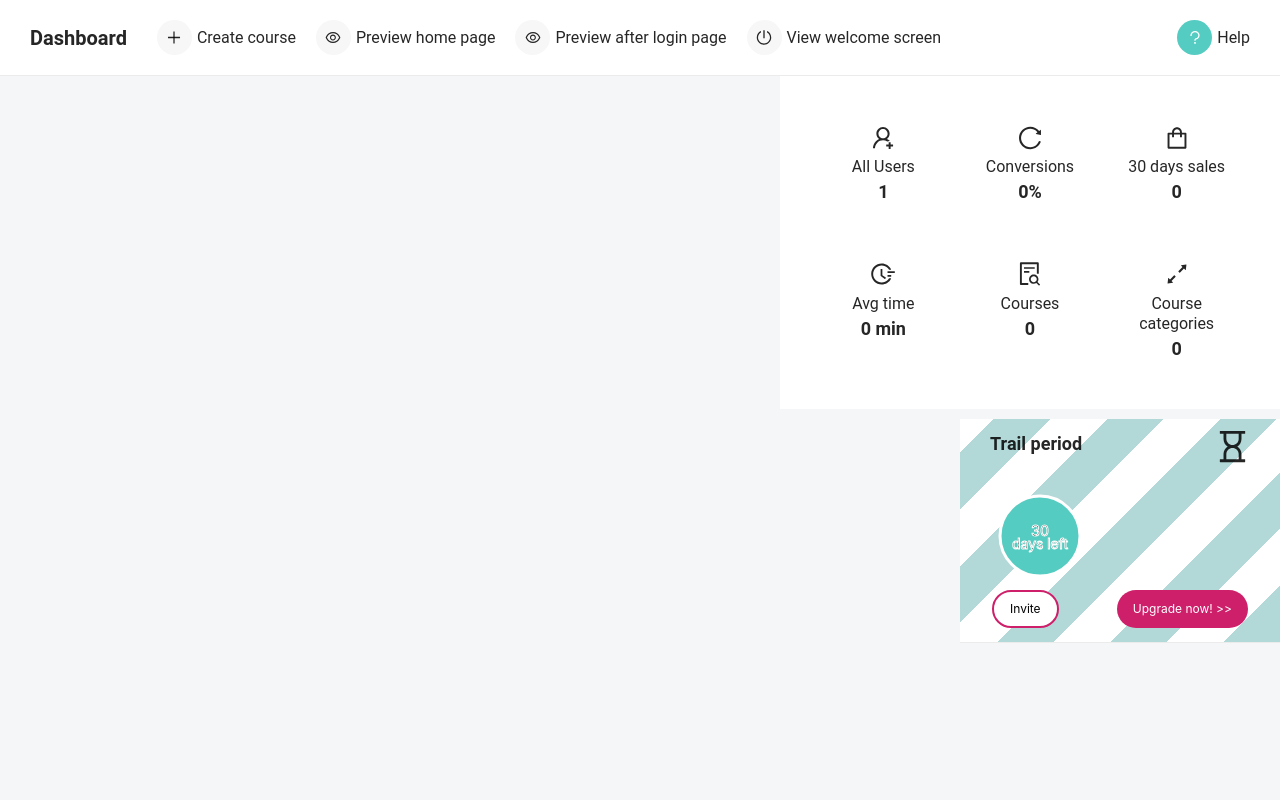
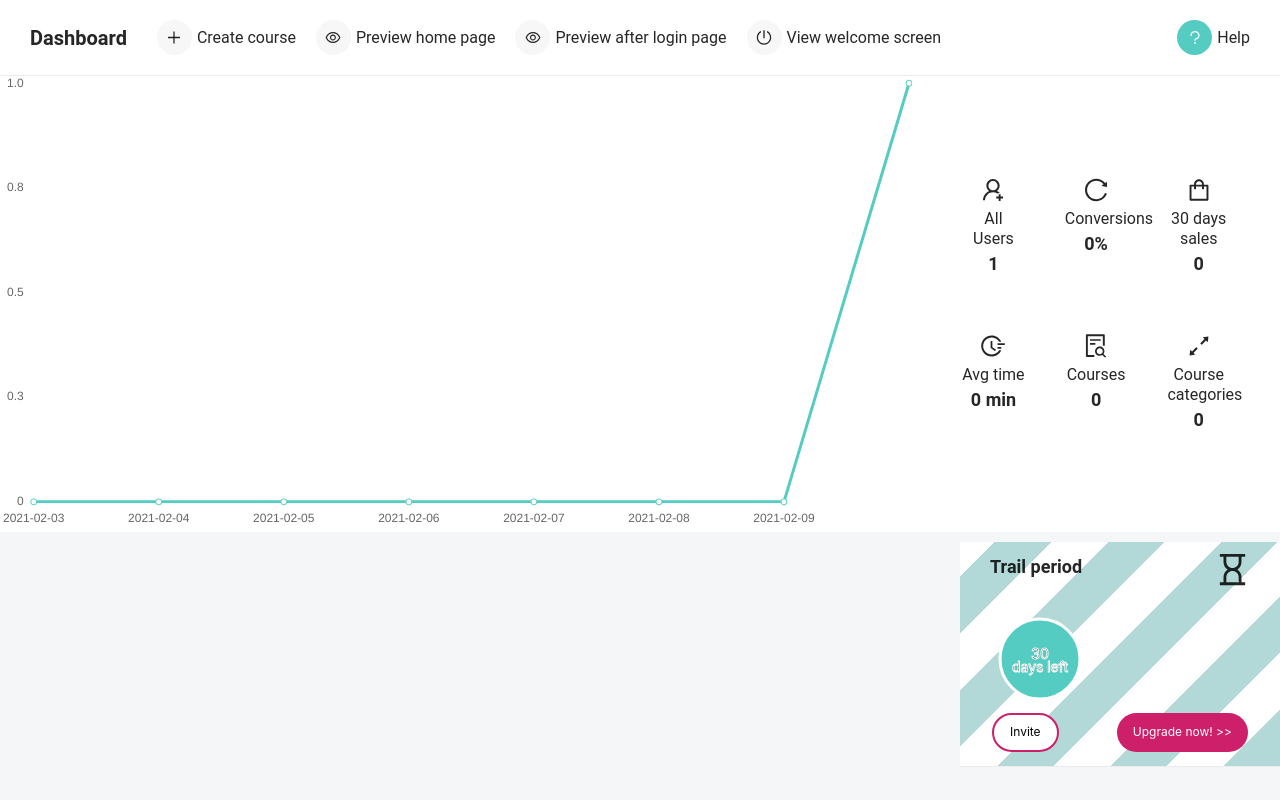
Before and after one commit to jaypratap619/Hubx_Assignment, a React (Create React App) app: page / in a window 1280 px wide. Built offline with nearby package versions, Linux system fonts and the light colour scheme.

Commit message:
added Line Chart

```diff
--- a/package.json
+++ b/package.json
@@ -8,7 +8,9 @@
     "@testing-library/react": "^11.2.6",
     "@testing-library/user-event": "^12.8.3",
     "antd": "^4.15.1",
+    "chart.js": "^2.9.4",
     "react": "^17.0.2",
+    "react-chartjs-2": "^2.11.1",
     "react-dom": "^17.0.2",
     "react-scripts": "4.0.3",
     "styled-components": "^5.2.3",
--- a/src/App.css
+++ b/src/App.css
@@ -2,6 +2,11 @@
   text-align: center;
   background: #f5f6f8;
   min-height: 100vh;
+}
+
+.row{
+  display: flex;
+  justify-content: space-between;
 }
 
 .ml-5 {
--- a/src/App.js
+++ b/src/App.js
@@ -3,11 +3,15 @@ import 'antd/dist/antd.css';
 import Header from './Components/Header';
 import StatusIcon from './Components/StatusIcon';
 import TrailPeriod from './Components/TrailPeriod';
+import LineChart from './Components/LineChart'
 function App() {
   return (
     <div className='App'>
       <Header />
+      <div className='row'>
+      <LineChart />
       <StatusIcon />
+      </div>
       <TrailPeriod />
     </div>
   );
--- /dev/null
+++ b/src/Components/LineChart/index.js
@@ -0,0 +1,56 @@
+import React from "react";
+import { Wrapper } from './style';
+
+import { Line } from "react-chartjs-2";
+
+const data = {
+  labels: ["2021-02-03", "2021-02-04", "2021-02-05", "2021-02-06", "2021-02-07", "2021-02-08", "2021-02-09", ""],
+  datasets: [
+    {
+      label: "",
+      data: [0, 0, 0, 0, 0, 0, 0, 1],
+      fill: true,
+      backgroundColor: "#fff",
+      borderColor: "#55ccc1",
+      tension: 0,
+    }
+  ]
+};
+
+const options = {
+  scales: {
+    xAxes: [{
+      gridLines: {
+        display: false
+      }
+    }],
+    yAxes: [{
+      gridLines: {
+        display: false
+      },
+      max: 1,
+      min: 0,
+      ticks: {
+        stepSize: 0.25
+      }
+    }],
+  },
+  legend: {
+    display: false
+  },
+  tooltips: {
+    callbacks: {
+      label: function (tooltipItem) {
+        return tooltipItem.yLabel;
+      }
+    }
+  }
+}
+
+export default function LineChart() {
+  return (
+    <Wrapper>
+      <Line data={data} options={options} />
+    </Wrapper>
+  );
+}
--- /dev/null
+++ b/src/Components/LineChart/style.js
@@ -0,0 +1,8 @@
+import styled from 'styled-components';
+
+export const Wrapper = styled.div`
+  width: 75%;
+  background-color: #fff;
+  margin-left : 0;
+  float: left;
+`;
--- a/src/Components/StatusIcon/style.js
+++ b/src/Components/StatusIcon/style.js
@@ -2,10 +2,10 @@ import styled from 'styled-components';
 
 export const Wrapper = styled.div`
   display: flex;
+  width: 30%;
   align-items: center;
   padding: 20px 30px;
   background: #fff;
-  max-width: 500px;
   margin-left: auto;
 
   .icon-box {
--- a/src/Components/TrailPeriod/index.js
+++ b/src/Components/TrailPeriod/index.js
@@ -1,6 +1,6 @@
 import React from 'react';
 import { Wrapper } from './style';
-import { HourglassOutlined, QuestionOutlined } from '@ant-design/icons';
+import { HourglassOutlined } from '@ant-design/icons';
 function index() {
     return (
         <Wrapper>
```
Also changed, not shown: 2 other files (tests, documents, lock files or other folders).
